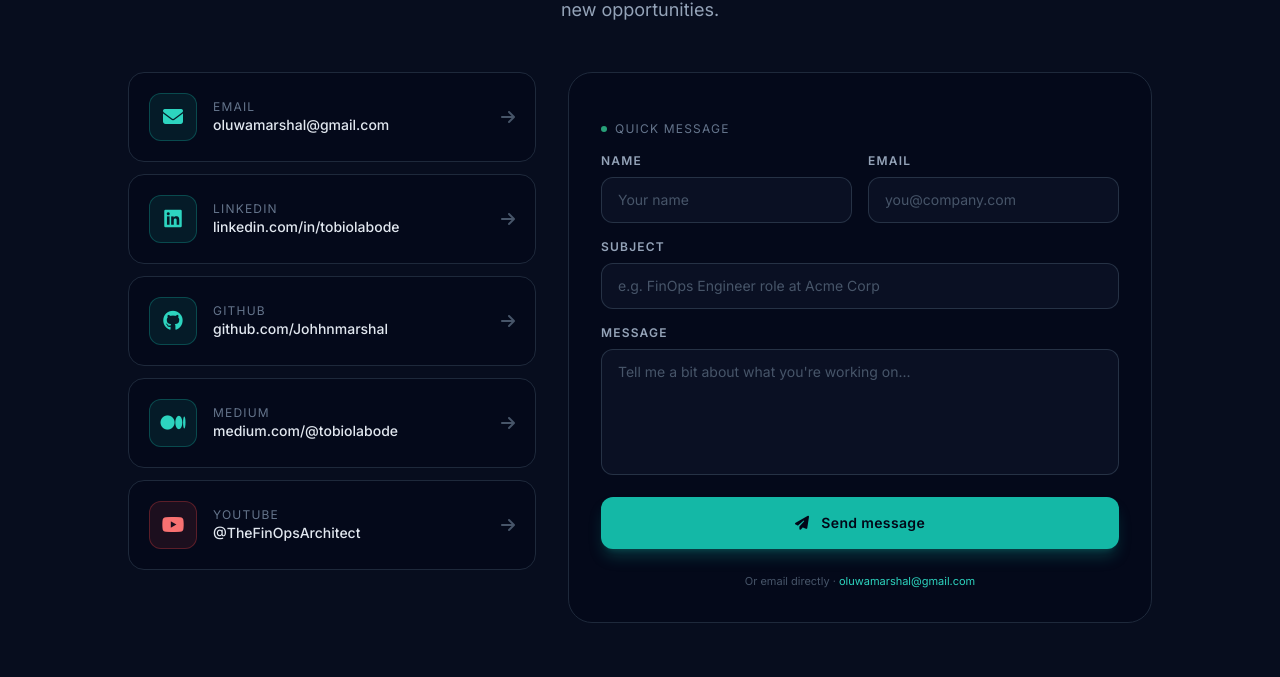
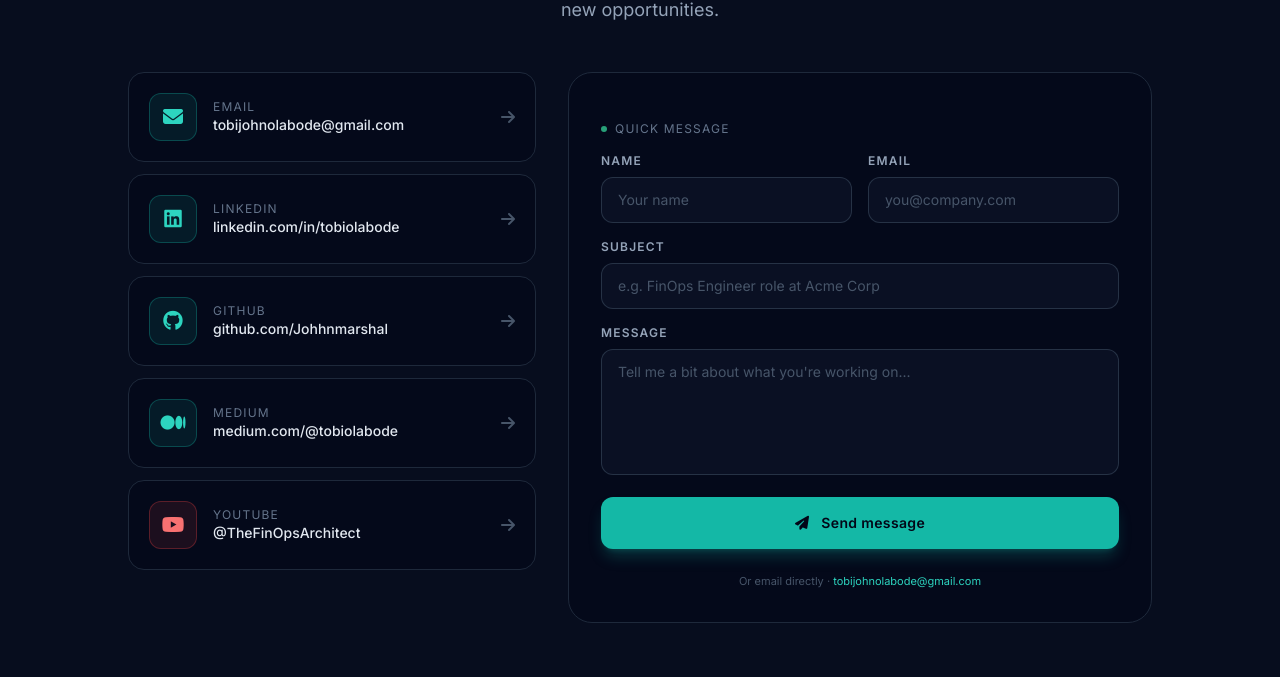
Before and after one commit to Johhnmarshal/Johhnmarshal.github.io, a Jekyll site: the page index.html, which Jekyll copies as it is, in a window 1280 px wide and 1400 px high, scrolled down 8759 px. Shown: the part 567-1244 px from the top of the window. Built offline with Jekyll 4.4.1, drawn with Linux system fonts in a browser that asks for light colours; nearby versions of some CDN libraries.

Commit message:
Fix mobile UX: metric nowrap, GCP badge bottom, update contact email

```diff
--- a/_layouts/default.html
+++ b/_layouts/default.html
@@ -127,7 +127,7 @@
                 <a href="https://www.linkedin.com/in/tobiolabode" target="_blank" rel="noopener" aria-label="LinkedIn" class="hover:text-teal-400 transition-colors"><i class="fa-brands fa-linkedin"></i></a>
                 <a href="https://github.com/Johhnmarshal" target="_blank" rel="noopener" aria-label="GitHub" class="hover:text-teal-400 transition-colors"><i class="fa-brands fa-github"></i></a>
                 <a href="https://medium.com/@tobiolabode" target="_blank" rel="noopener" aria-label="Medium" class="hover:text-teal-400 transition-colors"><i class="fa-brands fa-medium"></i></a>
-                <a href="mailto:oluwamarshal@gmail.com" aria-label="Email" class="hover:text-teal-400 transition-colors"><i class="fa-solid fa-envelope"></i></a>
+                <a href="mailto:tobijohnolabode@gmail.com" aria-label="Email" class="hover:text-teal-400 transition-colors"><i class="fa-solid fa-envelope"></i></a>
             </div>
             <a href="/" class="text-xs text-slate-500 hover:text-teal-400 transition-colors flex items-center gap-x-2">Home <i class="fa-solid fa-arrow-right"></i></a>
         </div>
--- a/index.html
+++ b/index.html
@@ -101,7 +101,7 @@
       "@type": "Person",
       "name": "Tobi John Olabode",
       "jobTitle": "Cloud FinOps Practitioner",
-      "email": "mailto:oluwamarshal@gmail.com",
+      "email": "mailto:tobijohnolabode@gmail.com",
       "url": "https://tobiolabode.tech/",
       "sameAs": [
         "https://www.linkedin.com/in/tobiolabode",
@@ -239,7 +239,7 @@
         }
         .case-zoom { transition: transform .6s cubic-bezier(0.2,0.8,0.2,1); }
 
-        .metric { font-weight: 700; color: #5eead4; }
+        .metric { font-weight: 700; color: #5eead4; white-space: nowrap; }
 
         /* Fade in on scroll */
         .fade-in {
@@ -938,7 +938,7 @@
                                 </g>
                             </svg>
                         </div>
-                        <div class="absolute top-4 left-4 inline-flex items-center gap-x-2 px-3 py-1.5 rounded-full bg-slate-950/80 backdrop-blur border border-slate-700">
+                        <div class="absolute bottom-4 left-4 inline-flex items-center gap-x-2 px-3 py-1.5 rounded-full bg-slate-950/80 backdrop-blur border border-slate-700">
                             <i class="fa-brands fa-google text-xs text-teal-400"></i>
                             <span class="text-[10px] font-bold tracking-widest text-teal-400">GCP · DISCOUNT ANALYSIS</span>
                         </div>
@@ -1359,7 +1359,7 @@
                 </summary>
                 <div class="px-7 pb-6 text-[15px] text-slate-300 leading-relaxed" itemscope itemprop="acceptedAnswer" itemtype="https://schema.org/Answer">
                     <div itemprop="text">
-                        Yes — I'm currently open to opportunities. I'm based in the United Kingdom and open to remote and hybrid roles worldwide. If you're looking for a FinOps practitioner who can lead cloud cost optimisation programmes, build FinOps functions from scratch, or provide hands-on technical delivery across AWS, Azure, and GCP, I'd love to hear from you. The best way to reach me is via <a href="mailto:oluwamarshal@gmail.com" class="text-teal-400 hover:text-teal-300 underline underline-offset-2">email</a> or <a href="https://www.linkedin.com/in/tobiolabode" target="_blank" rel="noopener" class="text-teal-400 hover:text-teal-300 underline underline-offset-2">LinkedIn</a>.
+                        Yes — I'm currently open to opportunities. I'm based in the United Kingdom and open to remote and hybrid roles worldwide. If you're looking for a FinOps practitioner who can lead cloud cost optimisation programmes, build FinOps functions from scratch, or provide hands-on technical delivery across AWS, Azure, and GCP, I'd love to hear from you. The best way to reach me is via <a href="mailto:tobijohnolabode@gmail.com" class="text-teal-400 hover:text-teal-300 underline underline-offset-2">email</a> or <a href="https://www.linkedin.com/in/tobiolabode" target="_blank" rel="noopener" class="text-teal-400 hover:text-teal-300 underline underline-offset-2">LinkedIn</a>.
                     </div>
                 </div>
             </details>
@@ -1392,14 +1392,14 @@
             <div class="grid md:grid-cols-12 gap-8 max-w-5xl mx-auto">
                 <!-- Contact options -->
                 <div class="md:col-span-5 space-y-3">
-                    <a href="mailto:oluwamarshal@gmail.com"
+                    <a href="mailto:tobijohnolabode@gmail.com"
                        class="group flex items-center gap-x-4 p-5 rounded-2xl border border-slate-800 hover:border-teal-500/60 hover:bg-slate-900/60 transition-all bg-slate-950/50">
                         <div class="w-12 h-12 rounded-xl bg-teal-500/10 border border-teal-500/30 flex items-center justify-center group-hover:scale-110 transition-transform">
                             <i class="fa-solid fa-envelope text-teal-400 text-xl"></i>
                         </div>
                         <div class="flex-1">
                             <div class="text-xs text-slate-500 tracking-widest">EMAIL</div>
-                            <div class="font-medium text-sm">oluwamarshal@gmail.com</div>
+                            <div class="font-medium text-sm">tobijohnolabode@gmail.com</div>
                         </div>
                         <i class="fa-solid fa-arrow-right text-slate-600 group-hover:text-teal-400 group-hover:translate-x-1 transition-all"></i>
                     </a>
@@ -1457,12 +1457,12 @@
                 <div class="md:col-span-7">
                     <!--
                       Contact form: wired to FormSubmit.co (no signup needed).
-                      First submission triggers a one-time email verification to oluwamarshal@gmail.com;
+                      First submission triggers a one-time email verification to tobijohnolabode@gmail.com;
                       after that, all submissions arrive automatically. Falls back to mailto on JS error.
                       To switch providers later (e.g. Formspree, Web3Forms), just change the action attribute.
                     -->
                     <form id="contact-form"
-                          action="https://formsubmit.co/ajax/oluwamarshal@gmail.com"
+                          action="https://formsubmit.co/ajax/tobijohnolabode@gmail.com"
                           method="POST"
                           class="bg-slate-950/50 border border-slate-800 rounded-3xl p-7 md:p-8 space-y-4">
 
@@ -1517,7 +1517,7 @@
                         <p id="form-status" class="text-xs text-center text-slate-500 hidden"></p>
 
                         <p class="text-[11px] text-slate-600 text-center pt-2">
-                            Or email directly · <a href="mailto:oluwamarshal@gmail.com" class="text-teal-400 hover:text-teal-300">oluwamarshal@gmail.com</a>
+                            Or email directly · <a href="mailto:tobijohnolabode@gmail.com" class="text-teal-400 hover:text-teal-300">tobijohnolabode@gmail.com</a>
                         </p>
                     </form>
                 </div>
@@ -1543,7 +1543,7 @@
                 <a href="https://github.com/Johhnmarshal" target="_blank" rel="noopener" aria-label="GitHub" class="hover:text-teal-400 transition-colors"><i class="fa-brands fa-github"></i></a>
                 <a href="https://medium.com/@tobiolabode" target="_blank" rel="noopener" aria-label="Medium" class="hover:text-teal-400 transition-colors"><i class="fa-brands fa-medium"></i></a>
                 <a href="https://www.youtube.com/@TheFinOpsArchitect" target="_blank" rel="noopener" aria-label="YouTube" class="hover:text-red-400 transition-colors"><i class="fa-brands fa-youtube"></i></a>
-                <a href="mailto:oluwamarshal@gmail.com" aria-label="Email" class="hover:text-teal-400 transition-colors"><i class="fa-solid fa-envelope"></i></a>
+                <a href="mailto:tobijohnolabode@gmail.com" aria-label="Email" class="hover:text-teal-400 transition-colors"><i class="fa-solid fa-envelope"></i></a>
             </div>
             <a href="#top" class="text-xs text-slate-500 hover:text-teal-400 transition-colors flex items-center gap-x-2">
                 Back to top <i class="fa-solid fa-arrow-up"></i>
@@ -1680,7 +1680,7 @@
                 const subject = (form.subject.value || '').trim() || 'Portfolio enquiry';
                 const message = (form.message.value || '').trim();
                 const body = `From: ${name} <${email}>\n\n${message}`;
-                window.location.href = `mailto:oluwamarshal@gmail.com?subject=${encodeURIComponent(subject)}&body=${encodeURIComponent(body)}`;
+                window.location.href = `mailto:tobijohnolabode@gmail.com?subject=${encodeURIComponent(subject)}&body=${encodeURIComponent(body)}`;
             };
 
             form.addEventListener('submit', async (e) => {
--- a/sitemap.xml
+++ b/sitemap.xml
@@ -2,7 +2,7 @@
 <urlset xmlns="http://www.sitemaps.org/schemas/sitemap/0.9">
   <url>
     <loc>https://tobiolabode.tech/</loc>
-    <lastmod>2026-05-23</lastmod>
+    <lastmod>2026-09-04</lastmod>
     <changefreq>monthly</changefreq>
     <priority>1.0</priority>
   </url>
```
Also changed, not shown: README.md, _config.yml (line endings or trailing spaces), _layouts/post.html (line endings or trailing spaces), _posts/2026-05-23-five-cloud-costs-that-hide-in-plain-sight.md (line endings or trailing spaces), google091d7bd3771a2dbb.html (line endings or trailing spaces), robots.txt (line endings or trailing spaces), 2 other files.
